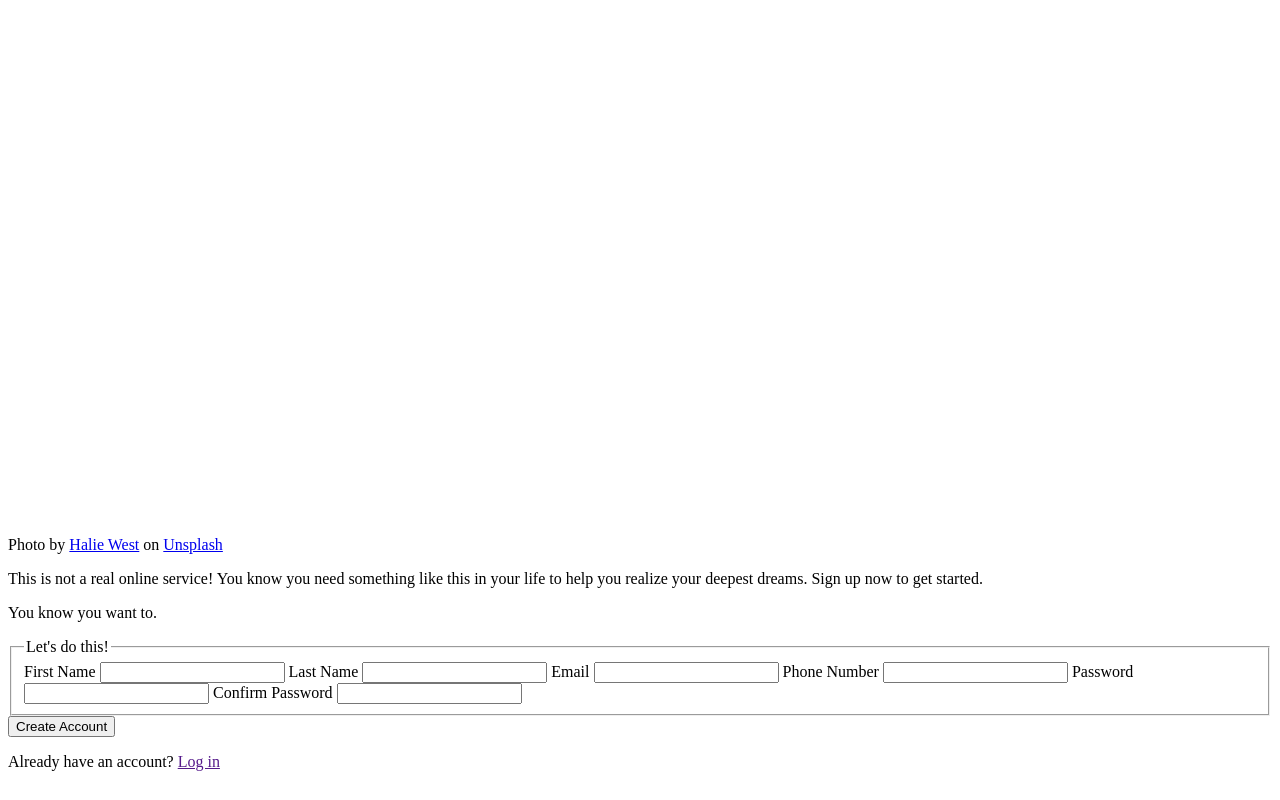
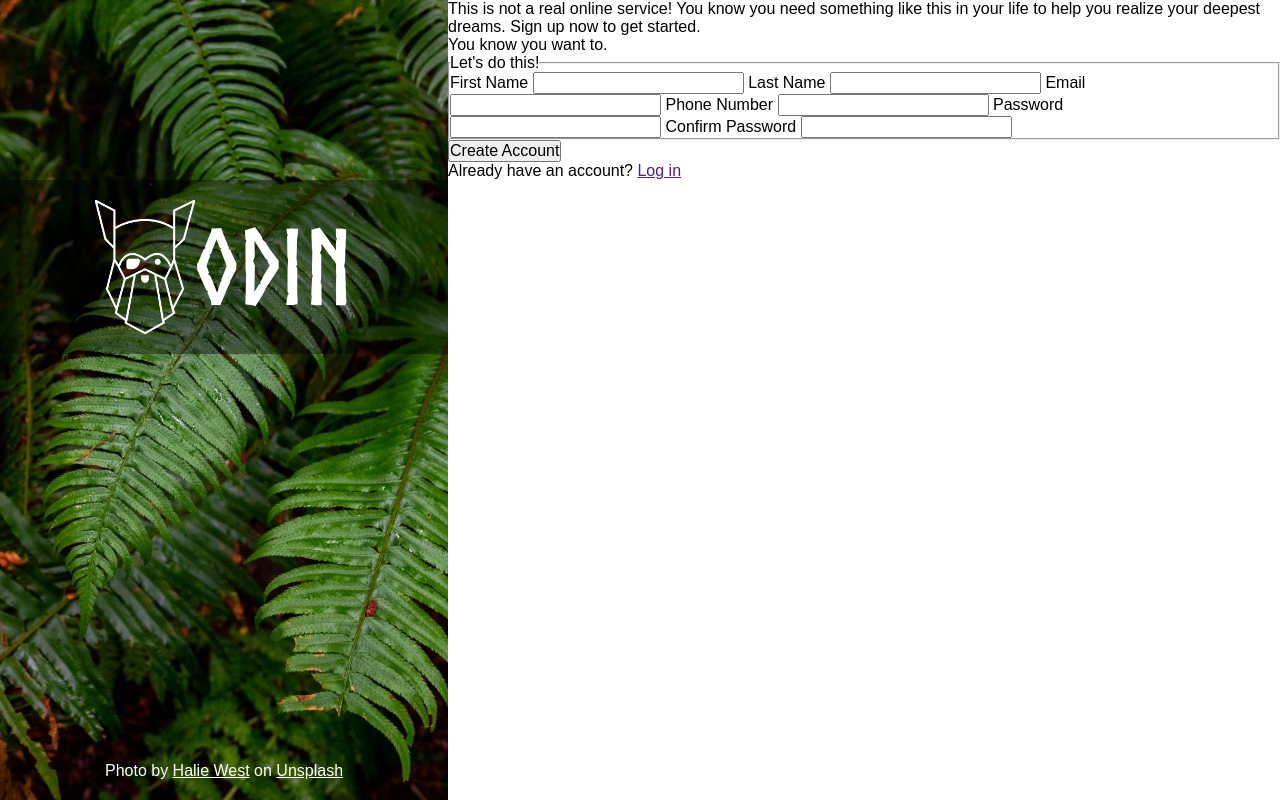
Before and after one commit to dpt-hub/sign-up-form, a plain HTML site: page index.html in a window 1280 px wide. Drawn offline with Linux system fonts and the light colour scheme.

Commit message:
Styled the css fully for the left side:  1) Added a background image  2) Added the logo with a custom font ("Norse")  3) Added a footer referencing the photographer  4) Align all items according to the design image

```diff
--- a/index.html
+++ b/index.html
@@ -4,12 +4,13 @@
     <meta charset="UTF-8">
     <meta name="viewport" content="width=device-width, initial-scale=1.0">
     <title>Document</title>
+    <link rel="stylesheet" href="style.css">
 </head>
 <body>
+    <div id="fullpage" class="display-flex">
         <div id="left-side">
             <div id="odin">
-            <img src="images/odin-logo.png" alt="White drawing of Odin, the norse mythology god.">
-
+                <img src="images/odin-logo.png" class="logo-formatted" alt="White drawing of Odin, the norse mythology god."> Odin
             </div>
             <p>Photo by <a href="https://unsplash.com/@haliewestphoto" rel="noopener noreferrer" target="_blank">Halie West</a> on <a href="https://unsplash.com/" rel="noopener noreferrer" target="_blank">Unsplash</a></p>
         </div>
@@ -42,5 +43,6 @@
             </form>
             <p>Already have an account? <a href="">Log in</a></p>
         </div>
+    </div>
 </body>
 </html>
--- a/style.css
+++ b/style.css
@@ -7,4 +7,45 @@
     margin: 0;
     padding: 0;
     box-sizing: border-box;
+    font-size: 16px;
+    font-family: Arial, Helvetica, sans-serif
 }
+
+
+#left-side {
+    background-image: url(images/leaves.jpg);
+    background-position: center;
+    background-size: cover;
+    text-align: center;
+    min-width: 35vw;
+    height: 100vh;
+    display: flex;
+    flex-direction: column;
+    justify-content: space-between;
+}
+
+#odin {
+    background-color: rgb(0, 0, 0, 0.4);
+    display: flex;
+    align-items: center;
+    justify-content: center;
+    padding: 20px;
+    font-family: Norse;
+    font-size: 6.5rem;
+    color: white;
+    font-weight: 800;
+    margin-top: 180px ;
+}
+
+#left-side p, #left-side a {
+    color: white;
+    margin-bottom: 20px;
+}
+
+.logo-formatted {
+    width: 100px;
+}
+
+.display-flex{
+    display: flex;
+}
```
Lines whose indentation alone changed are shown as unchanged.
